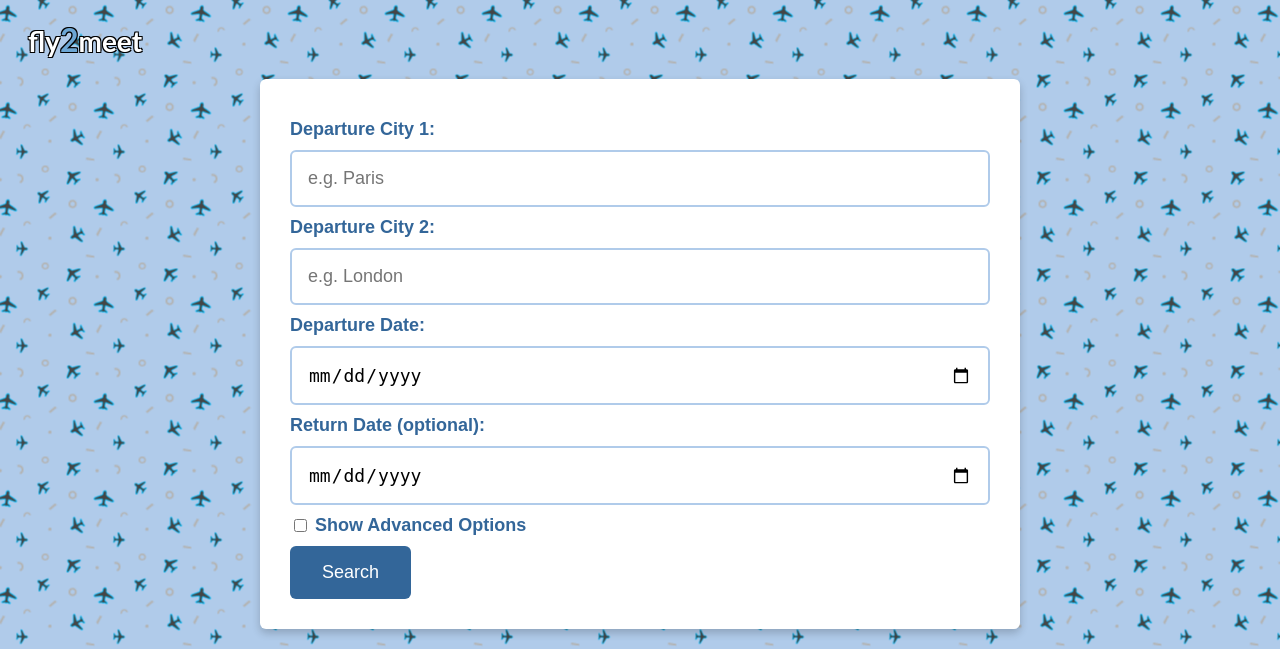
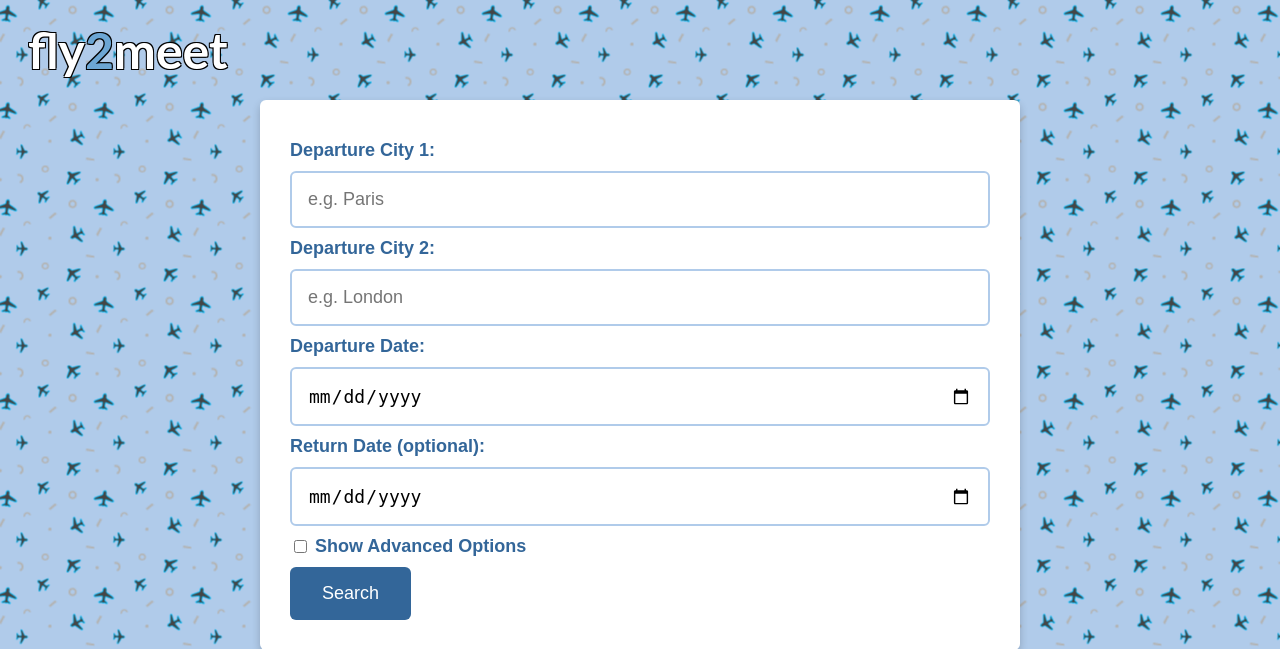
Before and after one commit to DadeOrsu/Fly2Meet, a Flask app: page / in a window 1280 px wide. Shown: the top 649 px of the page. Run offline with Flask 3, Linux system fonts and the light colour scheme.

Commit message:
ingrandito logo di Fly2Meet

```diff
--- a/static/style.css
+++ b/static/style.css
@@ -12,12 +12,12 @@ h1 {
     text-shadow: -1px -1px 0 black, 1px -1px 0 black, -1px 1px 0 black, 1px 1px 0 black;
     font-family: "Lato", sans-serif;
     margin: 20px;
-    font-size: 28px;
+    font-size: 50px;
 }
 
 .colored-character {
     color: #6ca6d4;
-    font-size: 32px;
+    font-size: 50px;
 }
 
 form {
```
